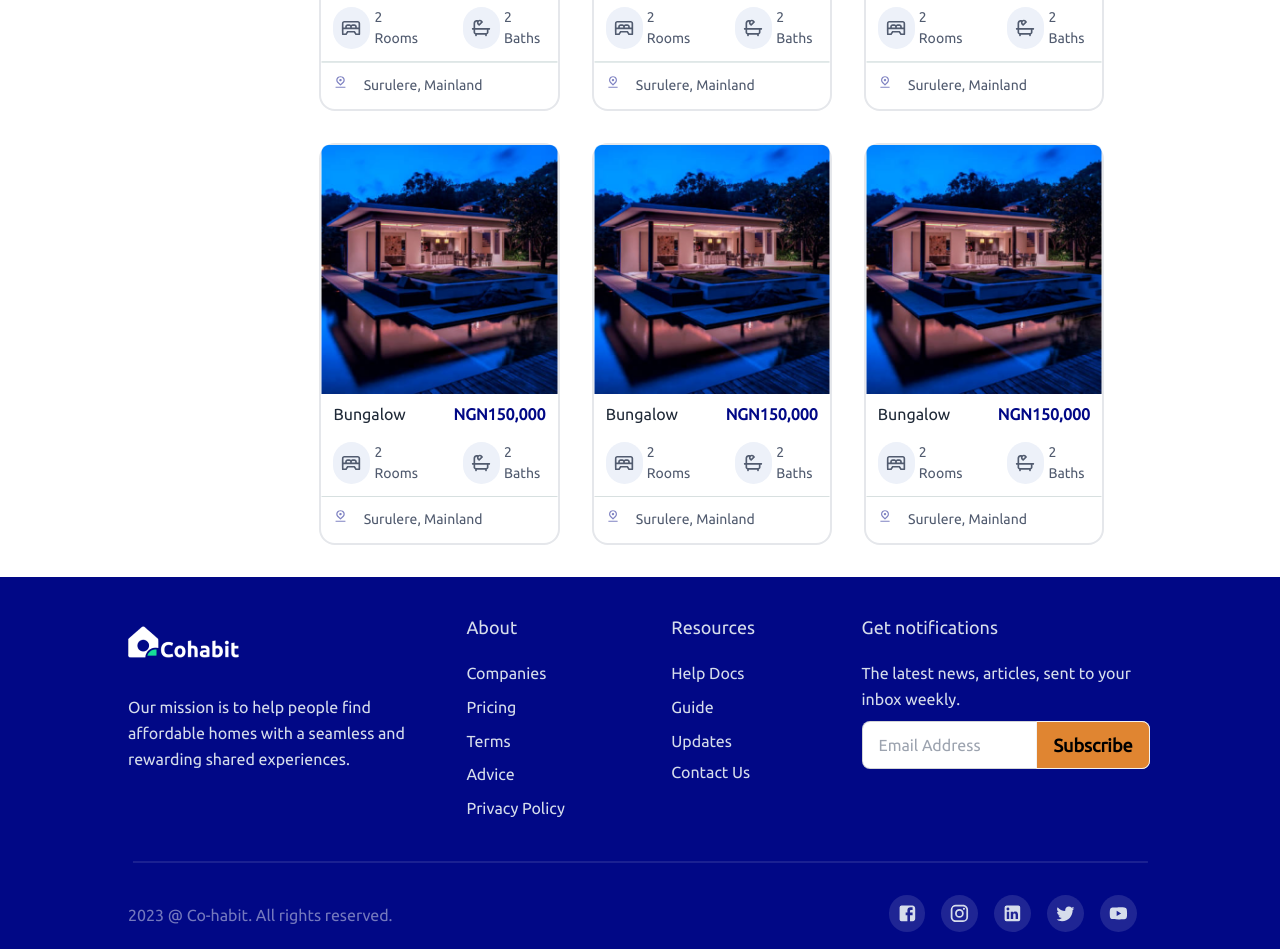
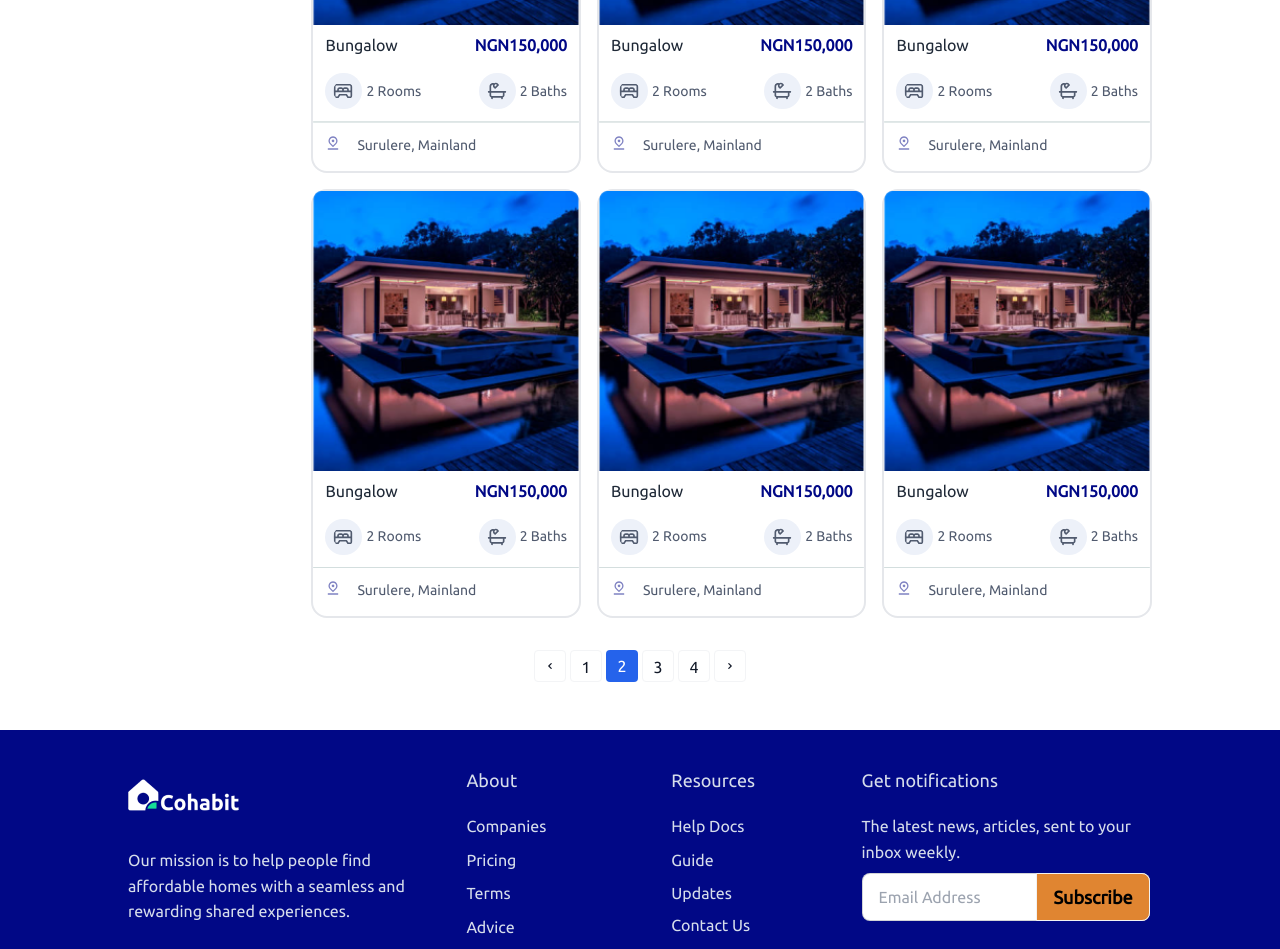
Before and after one commit to lazynerd-studios/Co-Habit-Landing, a React (Vite) app: page /listing in a window 1280 px wide. Shown: the part 1629-2578 px from the top of the page. Built offline with nearby package versions, Linux system fonts and the light colour scheme.

Commit message:
Update Listing.jsx

```diff
--- a/src/Components/Listing/Listing.jsx
+++ b/src/Components/Listing/Listing.jsx
@@ -39,7 +39,7 @@ const Listings = () => {
         {/* bg-[#f8f8fd] */}
         <div className="hero laptop:min-h-[screen] min-h-screen bg-header-image laptop:bg-contain bg-contain">
 
-          <div className="laptop:mt-0 laptop:mx-[8rem]">
+          <div className="laptop:mt-0 laptop:mx-[2rem]">
 
             <div className="text-center">
               <h1 className=" text-[2.125rem] laptop:leading-[3.3rem] font-bold text-[#25324B]">
@@ -127,7 +127,7 @@ const Listings = () => {
         </div>
 
         {/* listings */}
-        <div className="bg-white flex py-8 px-4  laptop:mx-[8rem]">
+        <div className="bg-white flex py-8 px-4  laptop:mx-[7rem]">
 
           {/* sidebar */}
           <div className='laptop:block  hidden'>
@@ -407,18 +407,19 @@ const Listings = () => {
 
 
           {/* all property */}
-          <div className="laptop:px-8 px-0  laptop: mx- mx-auto">
+          <div className="laptop:px px-0  laptop:ml-10 mx-0">
             <p className="text-[#25324B] mb-4 font-bold text-[1.5rem] leading-[1.8rem]">
               All Property
             </p>
-            <span className="flex laptop:justify-between w-full">
+            <span className="laptop:flex laptop:justify-between w-full mb-6">
               <p className="text-[#25324B] font-normal text-base leading-[1.6rem]">
                 Showing 73 results
               </p>
-              <p className="text-[#7C8493] ml-4 font-normal text-base leading-[1.6rem]">
+              <span className="flex mb-4 laptop:mb-0">
+                <label for="search-filter" className="text-[#7C8493] laptop:ml-4 font-normal text-base leading-[1.6rem]">
                   Sort by:
-              </p>
-              <select className="pr-4 px-1 font-medium text-[#25324B]"
+                </label>
+                <select id="search-filter" className="pr-4 px-1 font-medium text-[#25324B]"
                   name="search-filter">
                   <option className="" value='Most relevant'>
                     Most relevant
@@ -433,9 +434,7 @@ const Listings = () => {
                     Location
                   </option>
                 </select>
-
-              {/* <img src={DivideLine} className="" alt='' /> */}
-
+                <span className="flex laptop:ml-12">
                   <span className="mx-2" title='Grid view'>
                     <svg xmlns="http://www.w3.org/2000/svg" width="24" height="25" viewBox="0 0 24 25" fill="none">
                       <g clip-path="url(#clip0_1014_972)">
@@ -465,8 +464,13 @@ const Listings = () => {
                     </svg>
                   </span>
                 </span>
+              </span>
 
-            <div class="grid grid-cols-1 gap-6 laptop:grid-cols-3 tablet:grid-cols-2 laptop:gap-8">
+              {/* <img src={DivideLine} className="" alt='' /> */}
+
+            </span>
+
+            <div class="grid grid-cols-1 gap-6 laptop:grid-cols-3 tablet:grid-cols-2 laptop:gap-4">
               {/* 01 */}
               <div class=" border-2 rounded-[1rem]">
                 <img src={currentSlide.image} className="w-full" alt="bungalow-1" />
@@ -835,6 +839,80 @@ const Listings = () => {
         </div>
         {/* end of listings */}
 
+        {/* pagination */}
+        <ol className="flex justify-center gap-1 mb-4 pb-8 text-xs font-medium">
+          <li>
+            <a
+              href="#"
+              className="inline-flex h-8 w-8 items-center justify-center rounded border border-gray-100 bg-white text-gray-900 rtl:rotate-180"
+            >
+              <span className="sr-only">Prev Page</span>
+              <svg
+                xmlns="http://www.w3.org/2000/svg"
+                className="h-3 w-3"
+                viewBox="0 0 20 20"
+                fill="currentColor"
+              >
+                <path
+                  fillRule="evenodd"
+                  d="M12.707 5.293a1 1 0 010 1.414L9.414 10l3.293 3.293a1 1 0 01-1.414 1.414l-4-4a1 1 0 010-1.414l4-4a1 1 0 011.414 0z"
+                  clipRule="evenodd"
+                />
+              </svg>
+            </a>
+          </li>
+
+          <li>
+            <a
+              className="block h-8 w-8 rounded border border-gray-100 bg-white text-center leading-8 text-gray-900"
+            >
+              1
+            </a>
+          </li>
+
+          <li
+            className="block h-8 w-8 rounded border-blue-600 bg-blue-600 text-center leading-8 text-white"
+          >
+            2
+          </li>
+
+          <li>
+            <a
+              className="block h-8 w-8 rounded border border-gray-100 bg-white text-center leading-8 text-gray-900"
+            >
+              3
+            </a>
+          </li>
+
+          <li>
+            <a
+              className="block h-8 w-8 rounded border border-gray-100 bg-white text-center leading-8 text-gray-900"
+            >
+              4
+            </a>
+          </li>
+
+          <li>
+            <a
+              className="inline-flex h-8 w-8 items-center justify-center rounded border border-gray-100 bg-white text-gray-900 rtl:rotate-180"
+            >
+              <span className="sr-only">Next Page</span>
+              <svg
+                xmlns="http://www.w3.org/2000/svg"
+                className="h-3 w-3"
+                viewBox="0 0 20 20"
+                fill="currentColor"
+              >
+                <path
+                  fillRule="evenodd"
+                  d="M7.293 14.707a1 1 0 010-1.414L10.586 10 7.293 6.707a1 1 0 011.414-1.414l4 4a1 1 0 010 1.414l-4 4a1 1 0 01-1.414 0z"
+                  clipRule="evenodd"
+                />
+              </svg>
+            </a>
+          </li>
+        </ol>
+        {/* end of pagination */}
 
 
 
```
Lines whose indentation alone changed are shown as unchanged.
